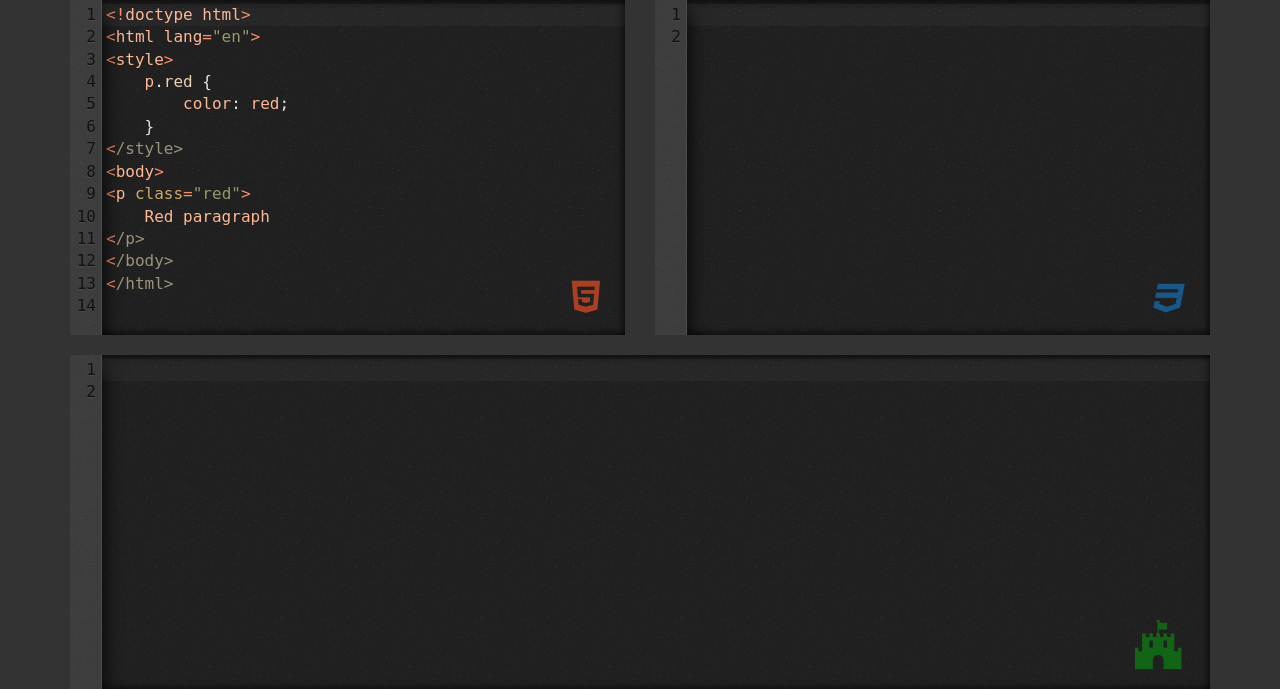
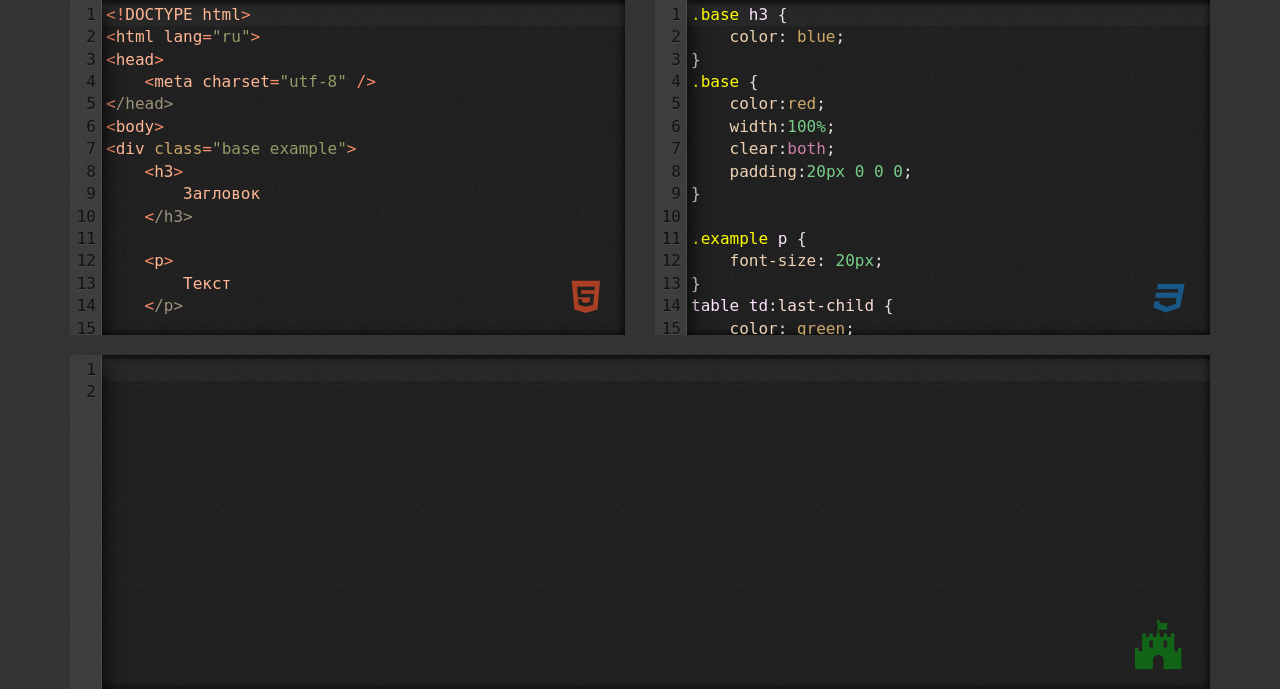
Before and after one commit to itairov/cssinliner, a PHP site: page / in a window 1280 px wide. Shown: the part 83-772 px from the top of the page. Run offline with PHP 8.4, Linux system fonts and the light colour scheme; some libraries are stand-ins or nearby versions.

Commit message:
example html, css

```diff
--- a/convert.php
+++ b/convert.php
@@ -15,11 +15,11 @@ if (empty($html)) {
 }
 // create instance
 $cssToInlineStyles = new CssToInlineStyles($html, $css);
+$cssToInlineStyles->setEncoding('utf-8');
 $cssToInlineStyles->setUseInlineStylesBlock();
 $cssToInlineStyles->setCleanup();
 $cssToInlineStyles->setStripOriginalStyleTags();
 
 // output
-$html = $cssToInlineStyles->convert();
-
+$html = $cssToInlineStyles->convert(true);
 echo $html;
--- a/index.html
+++ b/index.html
@@ -1,6 +1,5 @@
 <!DOCTYPE html>
 <html lang="ru">
-
 <head>
     <meta charset="utf-8" />
     <title>HTML, CSS inliner</title>
@@ -44,17 +43,40 @@
             <div class="col-md-6 height__adaptive--100 main_block__col--html">
                 <i class="fa fa-html5 emblem emblem--html"></i>
 <textarea name="contentHtml" class="container__textarea container__textarea--html height__adaptive--100" placeholder="HTML">
-<!doctype html>
-<html lang="en">
-<style>
-    p.red {
-        color: red;
-    }
-</style>
+<!DOCTYPE html>
+<html lang="ru">
+<head>
+    <meta charset="utf-8" />
+</head>
 <body>
-<p class="red">
-    Red paragraph
-</p>
+<div class="base example">
+    <h3>
+        Загловок
+    </h3>
+
+    <p>
+        Текст
+    </p>
+
+</div>
+
+<table>
+    <tr>
+        <td>
+            first child
+        </td>
+        <td>
+            second child
+        </td>
+        <td>
+            third child
+        </td>
+        <td>
+            last child
+        </td>
+    </tr>
+</table>
+
 </body>
 </html>
 </textarea>
@@ -62,7 +84,22 @@
             <div class="col-md-6 height__adaptive--100 main_block__col--css">
                 <i class="fa fa-css3 emblem emblem--css"></i>
 <textarea name="contentCss" class="container__textarea container__textarea--css height__adaptive--100" placeholder="CSS">
+.base h3 {
+    color: blue;
+}
+.base {
+    color:red;
+    width:100%;
+    clear:both;
+    padding:20px 0 0 0;
+}
 
+.example p {
+    font-size: 20px;
+}
+table td:last-child {
+    color: green;
+}
 </textarea>
 
             </div>
```
